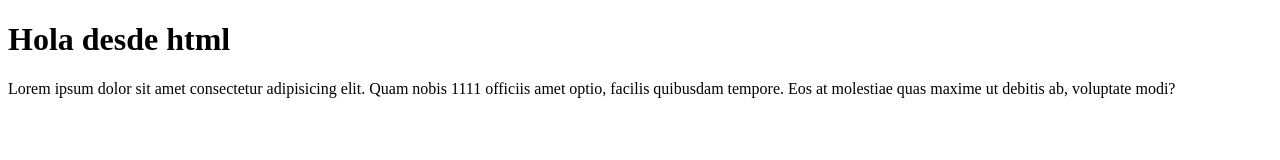
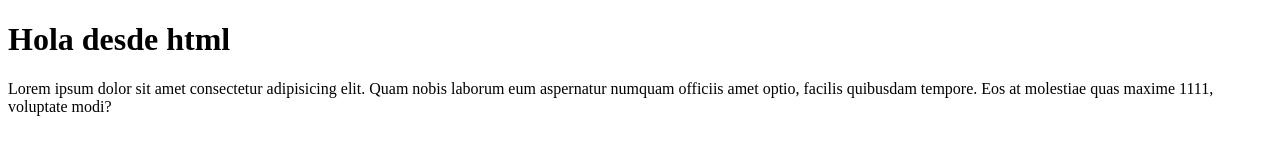
Before and after one commit to G0JB/Git, a plain HTML site: page index.html in a window 1280 px wide. Drawn offline with Linux system fonts and the light colour scheme.

Commit message:
resolvimos conflicto parrafos

```diff
--- a/index.html
+++ b/index.html
@@ -8,6 +8,6 @@
 </head>
 <body>
     <h1>Hola desde html</h1>
-    <p>Lorem ipsum dolor sit amet consectetur adipisicing elit. Quam nobis 1111 officiis amet optio, facilis quibusdam tempore. Eos at molestiae quas maxime ut debitis ab, voluptate modi?</p>
+    <p>Lorem ipsum dolor sit amet consectetur adipisicing elit. Quam nobis laborum eum aspernatur numquam officiis amet optio, facilis quibusdam tempore. Eos at molestiae quas maxime 1111, voluptate modi?</p>
 </body>
 </html>
```
